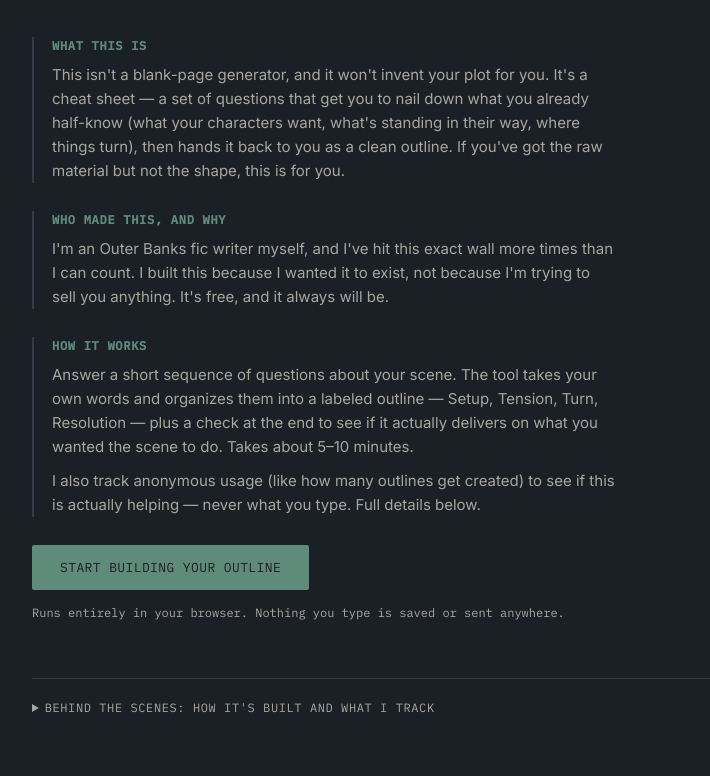
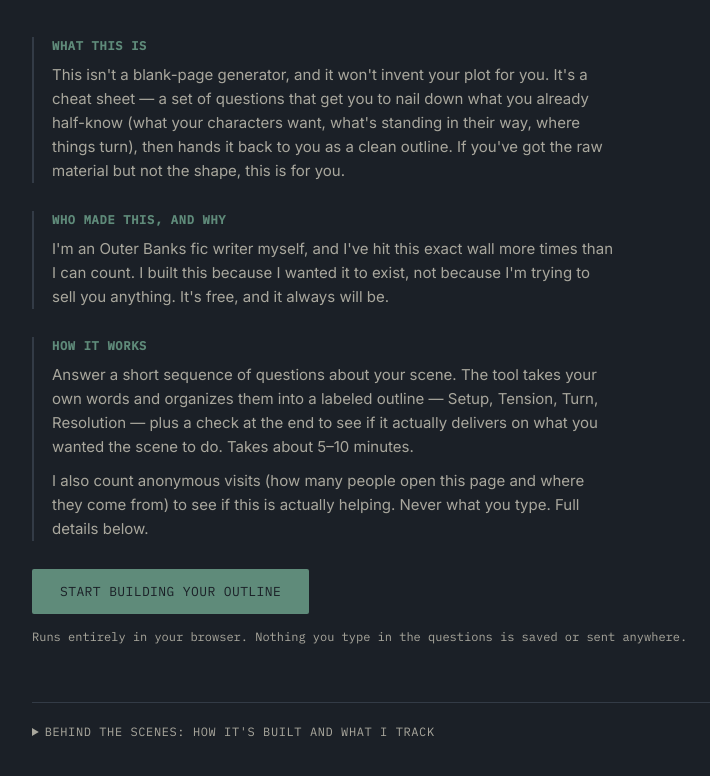
Before and after one commit to jaswrites/idea-to-outline, a plain HTML site: page index.html in a window 1280 px wide. Shown: the part 332-1108 px from the top of the page, without its empty margins (172-882 px from the left). Drawn offline with Linux system fonts and the light colour scheme.

Commit message:
Update privacy and data tracking descriptions in index.html

```diff
--- a/index.html
+++ b/index.html
@@ -361,11 +361,11 @@
     <div class="landing-block">
       <h3>How it works</h3>
       <p>Answer a short sequence of questions about your scene. The tool takes your own words and organizes them into a labeled outline — Setup, Tension, Turn, Resolution — plus a check at the end to see if it actually delivers on what you wanted the scene to do. Takes about 5–10 minutes.</p>
-      <p style="margin-top:10px;">I also track anonymous usage (like how many outlines get created) to see if this is actually helping — never what you type. Full details below.</p>
+      <p style="margin-top:10px;">I also count anonymous visits (how many people open this page and where they come from) to see if this is actually helping. Never what you type. Full details below.</p>
     </div>
 
     <button class="start-btn" onclick="startTool()">Start building your outline</button>
-    <p class="trust-line">Runs entirely in your browser. Nothing you type is saved or sent anywhere.</p>
+    <p class="trust-line">Runs entirely in your browser. Nothing you type in the questions is saved or sent anywhere.</p>
   </div>
 
   <!-- TOOL WORKSPACE -->
@@ -382,7 +382,7 @@
     <summary>Behind the scenes: how it's built and what I track</summary>
     <div class="body">
       <strong>How this was built:</strong> I designed the questions and outline logic myself, using AI as a drafting and coding assistant along the way — the same way you might use a search engine or a writing craft book. Nothing here uses AI to generate your outline. Your answers are matched into a fixed template through plain code — think mail-merge, not AI.<br><br>
-      <strong>Your data:</strong> This tool runs entirely in your browser. What you type is never sent anywhere, saved, or logged — not by me, not by anyone. Close the tab and it's gone.<br><br>
+      <strong>Your data:</strong> This tool runs entirely in your browser. What you type into the questions is never sent anywhere, saved or logged. Close the tab and it's gone. The only exception is the optional feedback box, described below.<br><br>
       <strong>Measurement:</strong> I use GoatCounter, a privacy-friendly analytics tool, to count anonymous, aggregate visits. It shows me which pages are opened, which site or link visitors came from, and general details such as browser, operating system, screen size, country and language. It uses no cookies and never sees what you type. The one thing that does reach me is the optional feedback box at the very end. If you use it, your rating and optional comment are sent to me by email so I can improve the tool.<br><br>
       <strong>Questions?</strong> Find me at [Tumblr handle] or [Reddit handle] — happy to talk through how this was built.
     </div>
```
